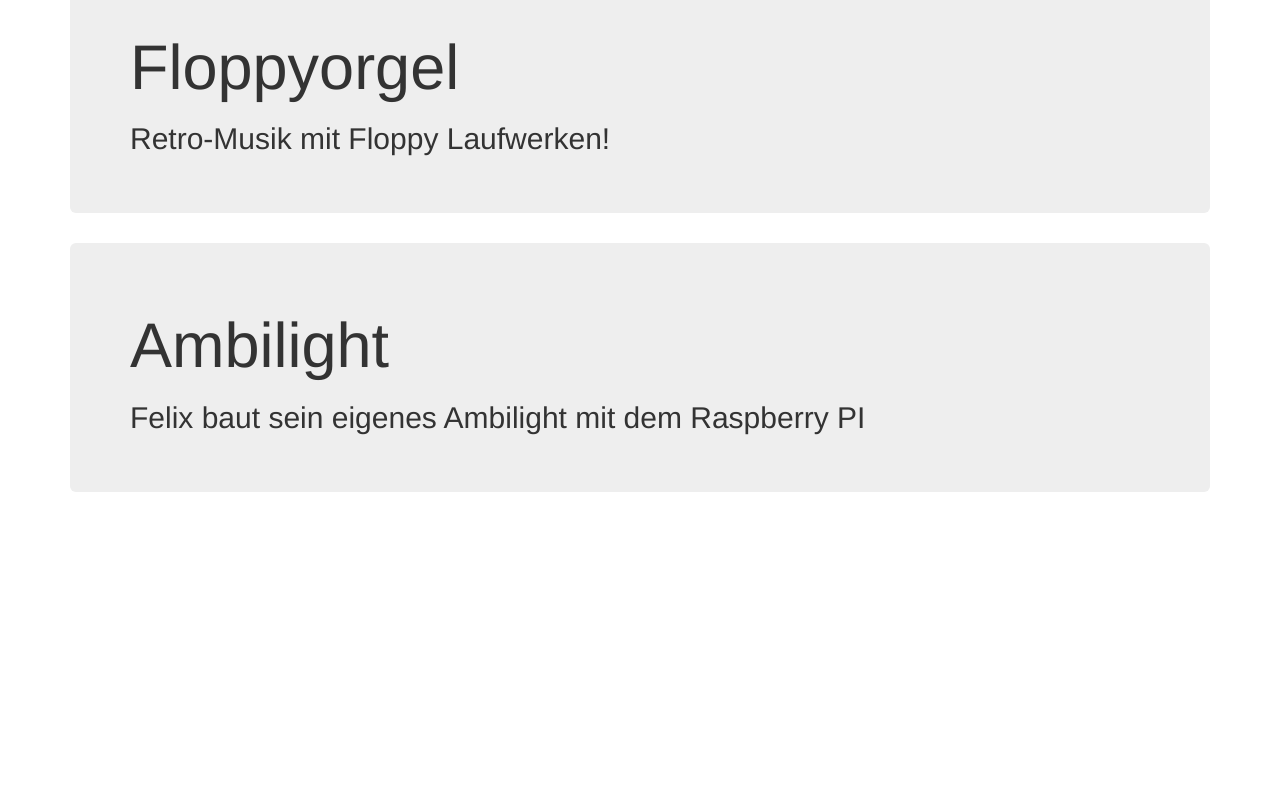
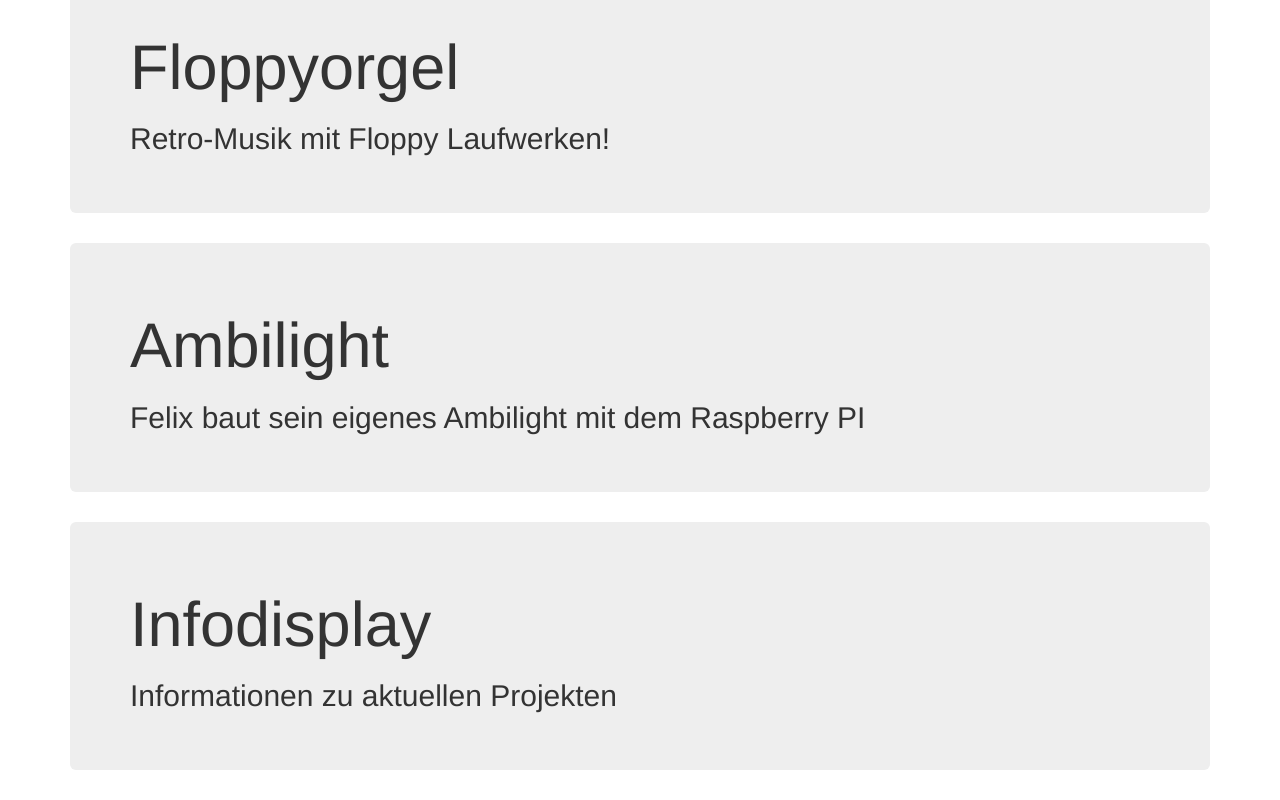
Before and after one commit to ToolboxBodensee/infoDisplay, a plain HTML site: page index.html in a window 1280 px wide. Shown: the part 439-1239 px from the top of the page. Before the commit the page ends 961 px from the top, so only its background shows below. Drawn offline with nearby package versions, Linux system fonts and the light colour scheme.

Commit message:
Infodisplay

```diff
--- a/index.html
+++ b/index.html
@@ -24,6 +24,10 @@
                 <h1>Ambilight</h1>
                 <h2>Felix baut sein eigenes Ambilight mit dem Raspberry PI</h2>
             </div>
+            <div class="jumbotron">
+                <h1>Infodisplay</h1>
+                <h2>Informationen zu aktuellen Projekten</h2>
+            </div>
         </div>
 
 	</body>
```
